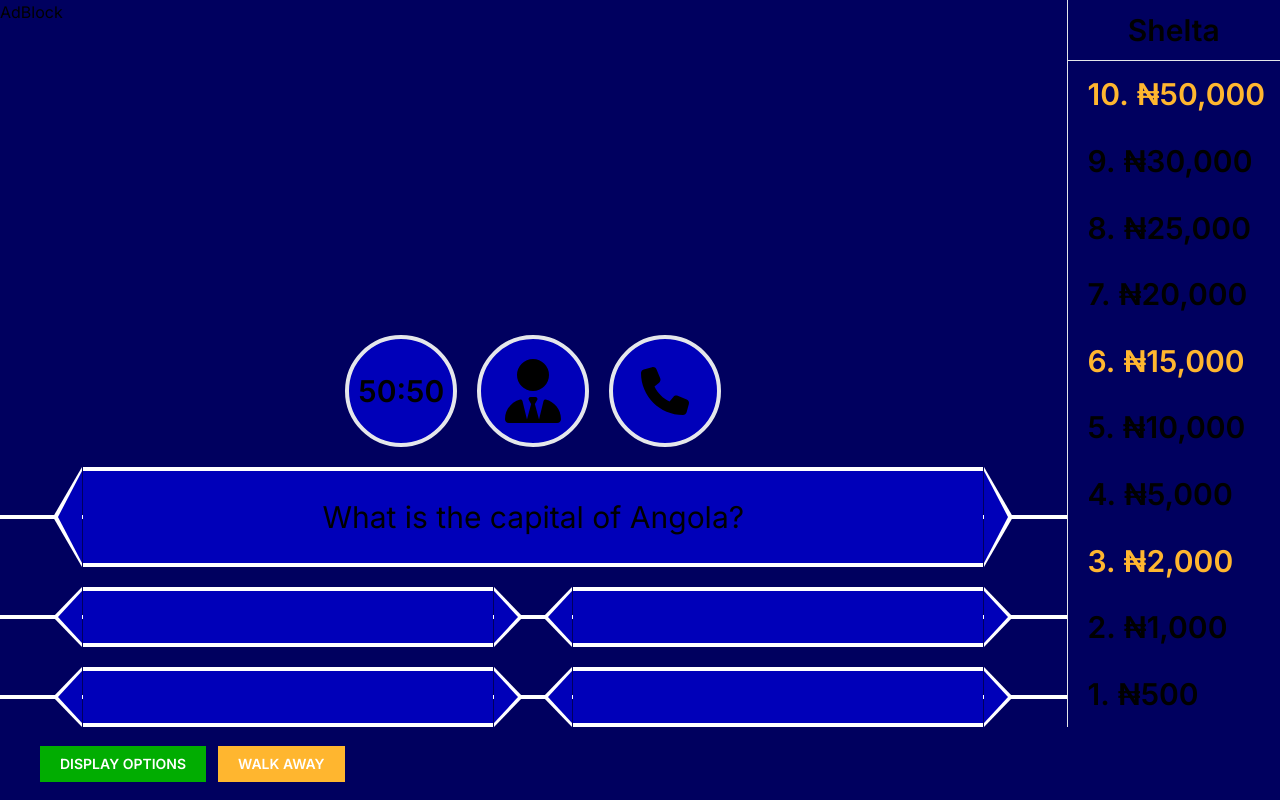
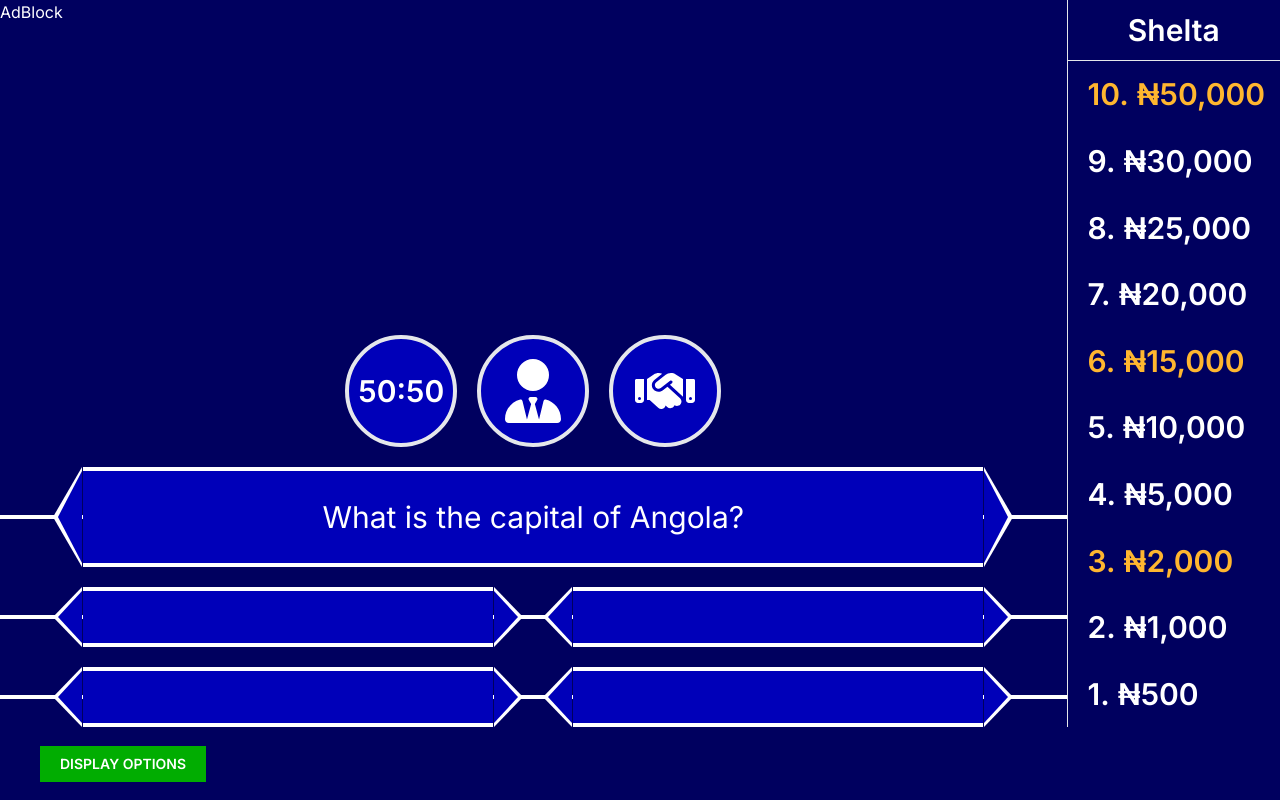
Before and after one commit to chrismadufor/wwtwm, a Next.js app: page /question in a window 1280 px wide. Built offline with nearby package versions, Linux system fonts and the light colour scheme.

Commit message:
updates to the admin panel

```diff
--- a/app/finish/page.tsx
+++ b/app/finish/page.tsx
@@ -1,10 +1,11 @@
 "use client";
 
-import { reset } from "@/redux/features/controlsSlice";
+import { questionReset, reset } from "@/redux/features/controlsSlice";
 import { useAppDispatch, useAppSelector } from "@/redux/hooks";
 import Image from "next/image";
 import Link from "next/link";
 import { useRouter } from "next/navigation";
+import { useEffect } from "react";
 
 export default function Home() {
   const router =  useRouter()
@@ -12,8 +13,10 @@ export default function Home() {
   let prize = useAppSelector((state) => state.controlsReducer.prize);
   const resetGame = () => {
     router.push('')
-    dispatch(reset())
   }
+  useEffect(() => {
+    dispatch(questionReset());
+  }, [dispatch])
   return (
     <main className="min-h-screen flex flex-col items-center justify-center">
       <p className="text-5xl">You just won <span className="orange font-semibold">₦{prize}</span></p>
--- a/app/globals.css
+++ b/app/globals.css
@@ -3,7 +3,7 @@
 @tailwind utilities;
 
 :root {
-  --foreground-rgb: 0, 0, 0;
+  --foreground-rgb: 255, 255, 255;
   --background-start-rgb: 214, 219, 220;
   --background-end-rgb: 255, 255, 255;
   --options-inner-bg: 0, 0, 185;
@@ -247,17 +247,17 @@ body {
   animation-name: displayOption;
   animation-fill-mode: forwards;
   animation-duration: 0.2s;
-  animation-delay: 1.5s;
+  animation-delay: 2.5s;
 }
 .option-2{
   animation-name: displayOption;
   animation-fill-mode: forwards;
   animation-duration: 0.2s;
-  animation-delay: 2.5s;
+  animation-delay: 4.5s;
 }
 .option-3 {
   animation-name: displayOption;
   animation-fill-mode: forwards;
   animation-duration: 0.2s;
-  animation-delay: 3.5s;
+  animation-delay: 6.5s;
 }
--- a/app/page.tsx
+++ b/app/page.tsx
@@ -1,7 +1,20 @@
+"use client";
+
+import { reset, setUser } from "@/redux/features/controlsSlice";
+import { useAppDispatch } from "@/redux/hooks";
 import Image from "next/image";
 import Link from "next/link";
+import { useEffect } from "react";
 
 export default function Home() {
+  const dispatch = useAppDispatch();
+  useEffect(() => {
+    dispatch(reset());
+  }, [dispatch]);
+  const onChange = (event: any) => {
+    dispatch(setUser(event.target.value))
+  }
+
   return (
     <main className="">
       <div className="h-screen w-full flex flex-col items-center justify-center bg-blue-800 pl-20">
@@ -10,6 +23,12 @@ export default function Home() {
           <button className="orange-bg py-3 px-8 mt-8">Start Game</button>
         </Link>
       </div>
+      <div className="fixed top-0 right-0">
+        <select name="role" onChange={onChange} id="role" className="h-8 w-20 bg-blue-900 text-white pl-2">
+          <option value="admin">Admin</option>
+          <option value="user">User</option>
+        </select>
+      </div>
     </main>
   );
 }
--- a/app/question/components/AdminPanel.tsx
+++ b/app/question/components/AdminPanel.tsx
@@ -47,7 +47,7 @@ export default function AdminPanel() {
 
   const onCheckAnswer = () => {
     if (!showOptions) {
-      dispatch(revealOptions())
+      dispatch(revealOptions());
     } else {
       dispatch(revealAnswer());
       if (!walkaway) {
@@ -72,12 +72,12 @@ export default function AdminPanel() {
     if (shouldProceed) dispatch(moveToNextQuestion());
     else {
       router.push("finish");
-      dispatch(questionReset());
+      // instead of this, create a new prop on controlSlice for game ended and use it instead.
     }
   };
 
   return (
-    <div className="h-20 w-full px-10 flex items-center gap-3">
+    <div className="h-20 w-full px-10 flex justify-between items-center gap-3">
       <button
         onClick={onCheckAnswer}
         className={`px-5 py-2 text-sm cursor-pointer green-bg uppercase font-semibold ${
@@ -86,12 +86,13 @@ export default function AdminPanel() {
       >
         {showOptions ? "Display Answer" : "Display Options"}
       </button>
-      <button
+      <div className="flex gap-3">
+        {(!selectedOption && progress > 0) && <button
           onClick={onWalkAway}
-        className="px-5 py-2 text-sm cursor-pointer orange-bg uppercase font-semibold"
+          className={`px-5 py-2 text-sm cursor-pointer orange-bg uppercase font-semibold ${walkaway && disableElement}`}
         >
           Walk Away
-      </button>
+        </button>}
         {(showAnswer || walkaway) && (
           <button
             onClick={onNextStep}
@@ -101,5 +102,6 @@ export default function AdminPanel() {
           </button>
         )}
       </div>
+    </div>
   );
 }
--- a/app/question/components/Lifeline.tsx
+++ b/app/question/components/Lifeline.tsx
@@ -2,7 +2,7 @@
 
 import React from "react";
 import { FontAwesomeIcon } from "@fortawesome/react-fontawesome";
-import { faUserTie, faPhone } from "@fortawesome/free-solid-svg-icons";
+import { faUserTie, faHandshake } from "@fortawesome/free-solid-svg-icons";
 import { useAppDispatch, useAppSelector } from "@/redux/hooks";
 import {
   updateAskFriend,
@@ -57,7 +57,7 @@ export default function Lifeline() {
           usedAskFriend && disableElement
         }`}
       >
-        <FontAwesomeIcon icon={faPhone} size="3x" />
+        <FontAwesomeIcon icon={faHandshake} size="3x" />
       </div>
     </div>
   );
--- a/app/question/page.tsx
+++ b/app/question/page.tsx
@@ -1,9 +1,13 @@
+"use client"
+
+import { useAppSelector } from "@/redux/hooks";
 import AdBlock from "./components/AdBlock";
 import AdminPanel from "./components/AdminPanel";
 import OptionsBlock from "./components/OptionsBlock";
 import PriceBlock from "./components/PriceBlock";
 
 export default function QuestionsPage() {
+  const user = useAppSelector(state => state.controlsReducer.user)
   return (
     <main className="h-screen max-h-screen flex flex-col blue-bg">
       <div className="h-full flex">
@@ -13,7 +17,7 @@ export default function QuestionsPage() {
         </div>
         <PriceBlock />
       </div>
-      <AdminPanel />
+      {user === "admin" && <AdminPanel />}
     </main>
   );
 }
--- a/redux/features/controlsSlice.ts
+++ b/redux/features/controlsSlice.ts
@@ -1,6 +1,7 @@
 import { createSlice, PayloadAction } from "@reduxjs/toolkit";
 
 type ControlsSlice = {
+  user: string;
   selectedOption: string | null;
   correctAnswer: string | null;
   showAnswer: boolean;
@@ -17,6 +18,7 @@ type ControlsSlice = {
 };
 
 const initialState = {
+  user: 'admin',
   selectedOption: null,
   correctAnswer: null,
   showAnswer: false,
@@ -37,6 +39,9 @@ export const controls = createSlice({
   initialState,
   reducers: {
     reset: () => initialState,
+    setUser: (state, action: PayloadAction<string>) => {
+      state.user = action.payload
+    },
     questionReset: (state) => {
       state.progressCount = 0;
       state.currentQuestion = 0;
@@ -94,6 +99,7 @@ export const controls = createSlice({
 });
 
 export const {
+  setUser,
   reset,
   questionReset,
   lockUserOption,
```
Lines whose indentation alone changed are shown as unchanged.
